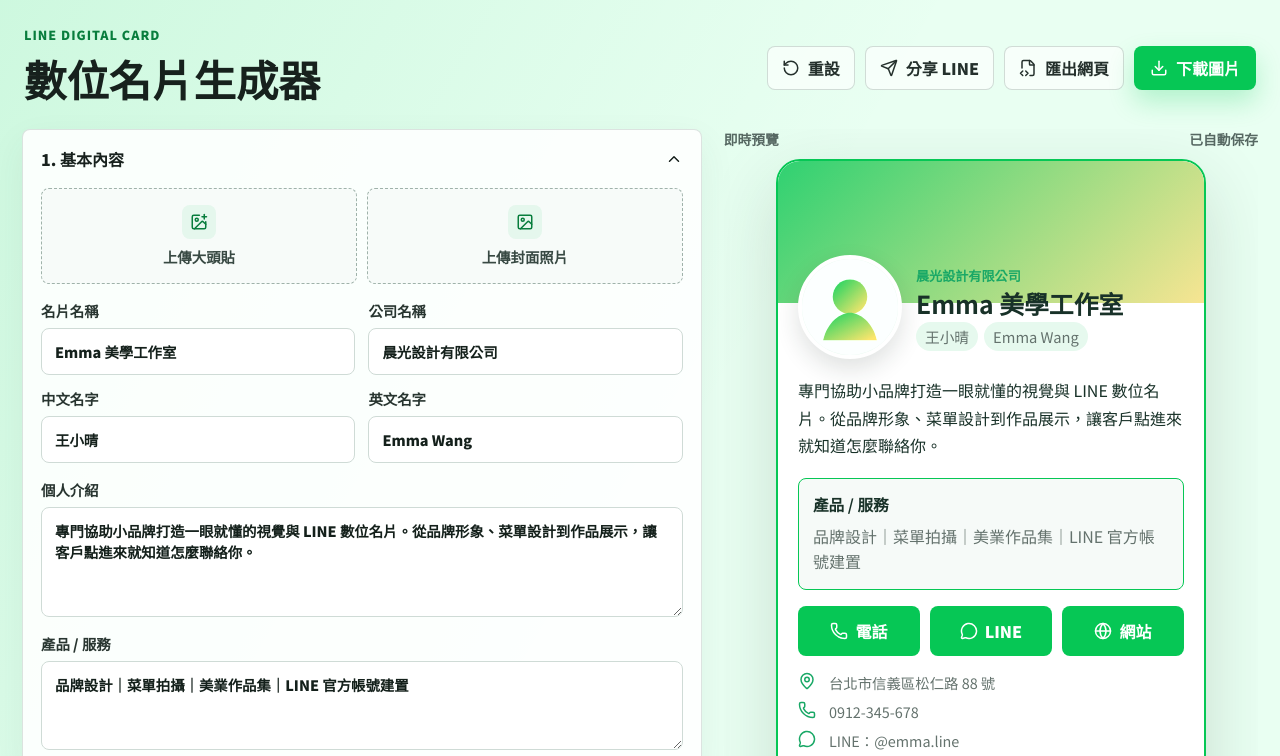
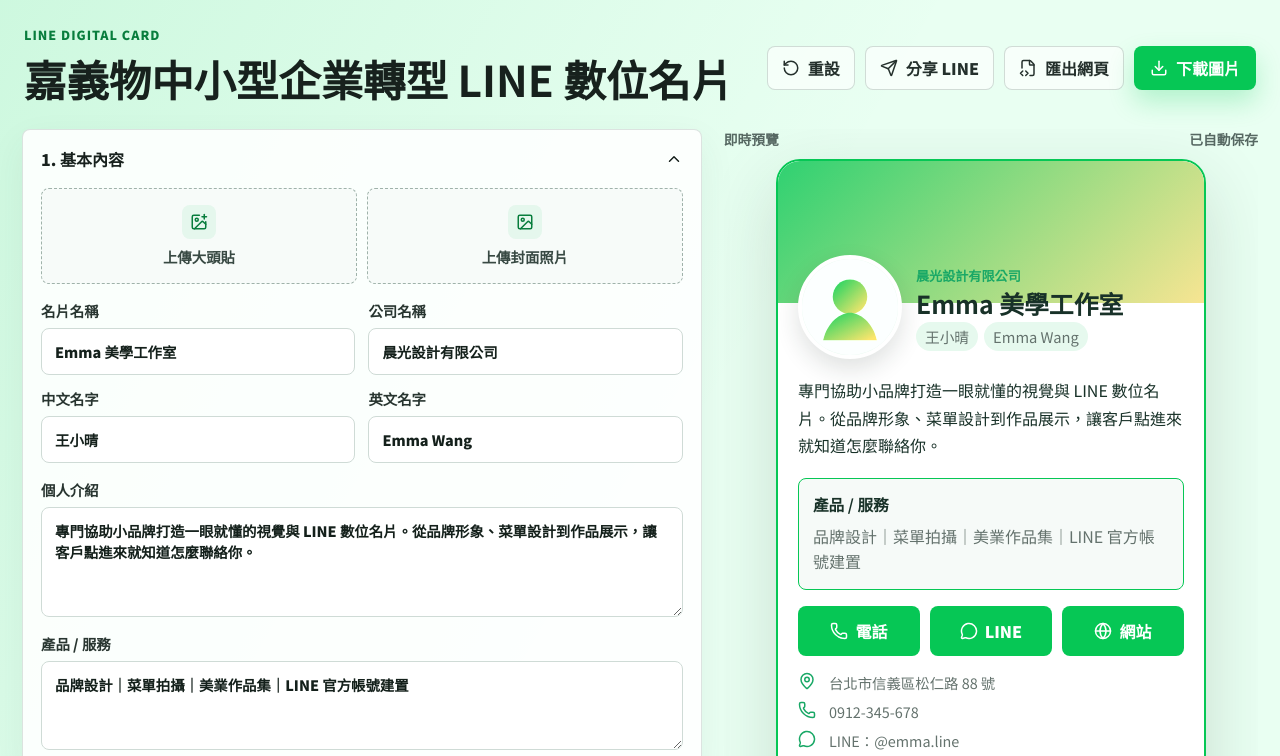
Before and after one commit to linzhiyi935-beep/chiayi-sme-line-card, a plain HTML site: page index.html in a window 1280 px wide. Shown: the top 756 px of the page. Drawn offline with nearby package versions, Linux system fonts and the light colour scheme.

Commit message:
Update site title

```diff
--- a/index.html
+++ b/index.html
@@ -3,7 +3,7 @@
   <head>
     <meta charset="UTF-8" />
     <meta name="viewport" content="width=device-width, initial-scale=1.0" />
-    <title>LINE 數位名片生成器</title>
+    <title>嘉義物中小型企業轉型 LINE 數位名片</title>
     <link rel="preconnect" href="https://fonts.googleapis.com" />
     <link rel="preconnect" href="https://fonts.gstatic.com" crossorigin />
     <link href="https://fonts.googleapis.com/css2?family=Noto+Sans+TC:wght@400;500;700;900&display=swap" rel="stylesheet" />
@@ -14,7 +14,7 @@
       <header class="topbar">
         <div>
           <p class="eyebrow">LINE Digital Card</p>
-          <h1>數位名片生成器</h1>
+          <h1>嘉義物中小型企業轉型 LINE 數位名片</h1>
         </div>
         <div class="top-actions">
           <button class="ghost-btn" id="resetBtn" type="button">
```
